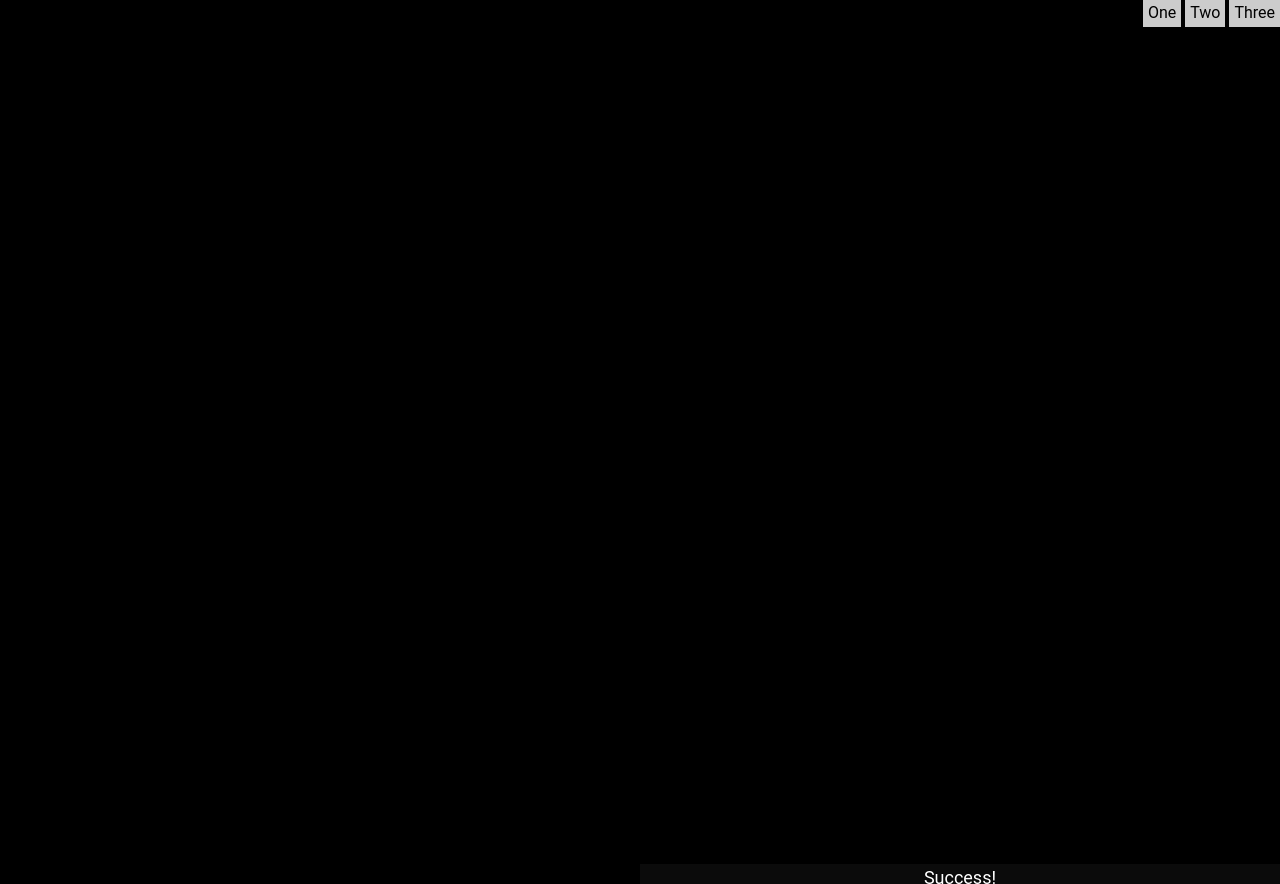
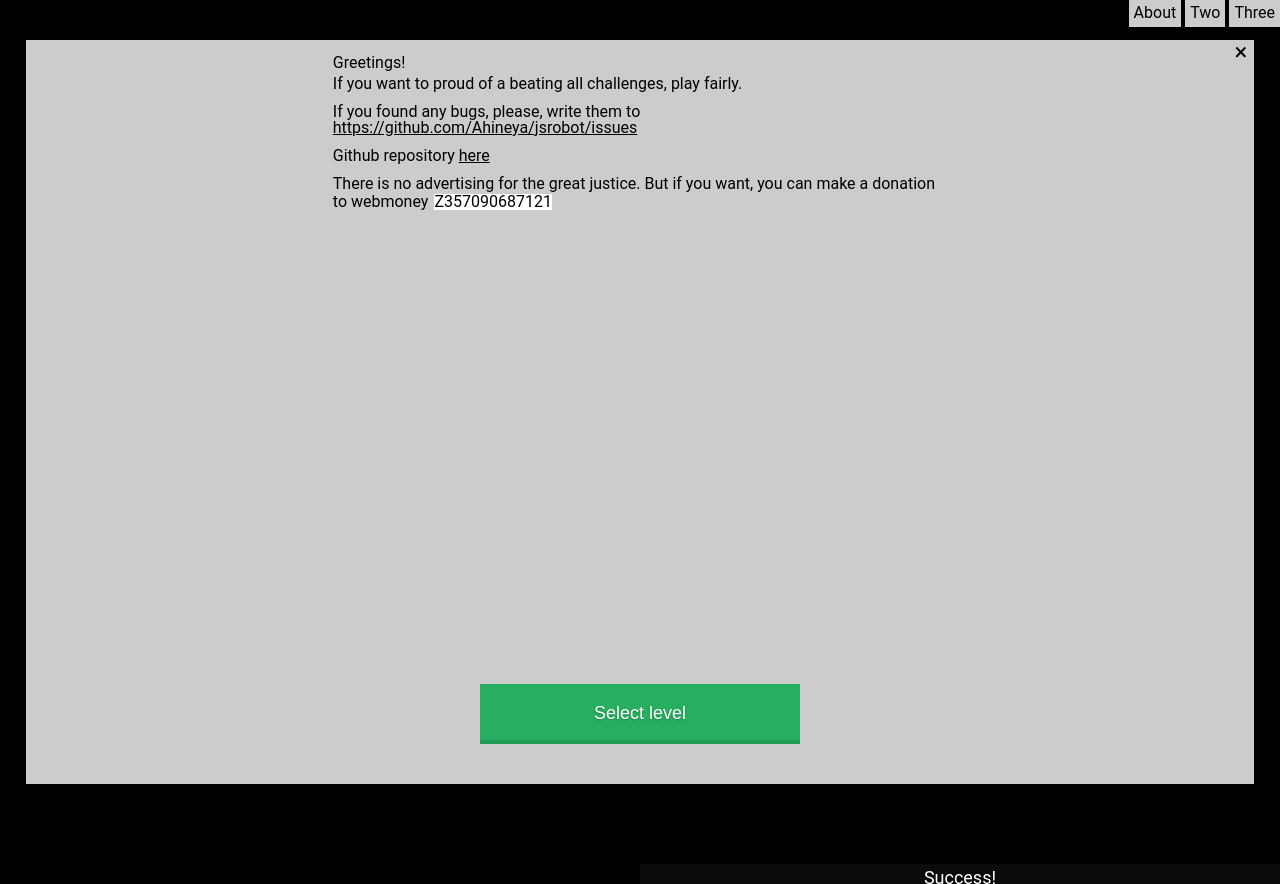
Before and after one commit to Ahineya/jsblackbox, a website: page index.html in a window 1280 px wide. Drawn offline with Linux system fonts and the light colour scheme; no server answers.

Commit message:
Add about page

```diff
--- a/css/main.css
+++ b/css/main.css
@@ -23,6 +23,72 @@ body {
 * {
     -moz-user-select: none;
        -moz-user-select: -moz-none;
+}
+
+.info {
+    position: fixed;
+    right: 2%;
+    top: 5%;
+    left: 2%;
+    bottom: 2%;
+    padding: 3px;
+    color: black;
+    background-color: #cccccc;
+    z-index: 2;
+    /*display: none;*/
+    overflow-y: auto;
+}
+
+.info .greeting {
+    position: absolute;
+    left: 0;
+    right: 0;
+    top: 0;
+    bottom: 0;
+    background-color: #cccccc;
+    min-height: 540px;
+
+}
+
+.info .greeting .words {
+    position: relative;
+    width: 50%;
+    padding: 15px;
+    margin: 0 auto;
+}
+
+.info .greeting h3 {
+    padding-bottom: 5px;
+}
+.info .greeting p {
+    padding-bottom: 12px;
+}
+.info .greeting p a, .info .greeting p a:visited {
+    color: black;
+}
+.info .greeting .code {
+    background-color: #f0f0f0;
+    margin: 2px;
+    display: inline-block;
+    background-color: white;
+    -webkit-user-select: text;
+    -apple-user-select: text;
+    -moz-user-select: text;
+    -ms-user-select: text;
+    -o-user-select: text;
+    user-select: text;
+}
+
+.info .greeting .bottom {
+    position: absolute;
+    bottom: 0;
+    left: 37%;
+    right: 37%;
+    height: 100px;
+}
+
+.info .greeting .guide {
+    display: none;
 }
 
 .circle-container {
--- a/index.html
+++ b/index.html
@@ -10,9 +10,63 @@
 <body>
 
 <div class="links">
-    <a href="#">One</a>
+    <a href="#" class="js-info">About</a>
     <a href="#">Two</a>
     <a href="#" class="three">Three</a>
+</div>
+
+<div class="info">
+    <div class="cross">
+        &times;
+    </div>
+    <div class="greeting">
+        <div class="words">
+
+            <div class="overview">
+
+                <h3>Greetings!</h3>
+                <p>
+                    If you want to proud of a beating all challenges, play fairly.
+                </p>
+                <p>
+                    If you found any bugs, please, write them to <a href="https://github.com/Ahineya/jsblackbox/issues" target="_blank">https://github.com/Ahineya/jsrobot/issues</a>
+                </p>
+                <p>
+                    Github repository <a href="https://github.com/Ahineya/jsblackbox" target="_blank">here</a>
+                </p>
+                <p>
+                    There is no advertising for the great justice.
+                    But if you want, you can make a donation to webmoney <span class='code'>Z357090687121</span>
+                </p>
+            </div>
+
+            <div class="guide">
+                <p>Available robot functions:</p>
+                <p>
+                    Moving functions moves the robot in specified direction.
+                    There are this functions and shortcuts:<br>
+                    <span class="code">R.move(direction);</span><br>
+                    <span class="code">R.walk(direction);</span><br>
+                    <span class="code">R.right();</span><br>
+                    <span class="code">R.left();</span><br>
+                    <span class="code">R.up();</span><br>
+                    <span class="code">R.down();</span><br>
+                    If robot can't move in specified direction then this functions returns false, otherwise they returns true.
+                </p>
+                <p>
+                    Recognizing function:<br>
+                    <span class="code">R.standingOn(symbol);</span><br>
+                    <span class="code">R.standingOn();</span><br>
+                    If the symbol specified it returns true if robot stands on specified symbol, otherwise returns false.<br>
+                    If the symbol isn't specified it returns symbol that robot stands when calling this function.
+                </p>
+            </div>
+        </div>
+        <div class="bottom">
+            <button class="select-level nephritis-flat-button">Select level</button>
+        </div>
+    </div>
+
 </div>
 
 <div class="circle-container">
--- a/js/app.js
+++ b/js/app.js
@@ -127,9 +127,17 @@ var Terminal = Terminal;
 
     $('.cross').click(function() {
         toggleContainer('close');
+        $('.info').hide();
     });
 
-    var t;
+    $('.js-info').click(function() {
+        $('.info').show();
+    });
+
+    $('.select-level').click(function() {
+        $('.info').hide();
+        toggleContainer('close');
+    });
 
     function loadLevel(level) {
 
@@ -145,19 +153,24 @@ var Terminal = Terminal;
         //var level = event.data.level;
         //console.log(level);
 
-        $('.name').text('Level: '+level.id);
+        $('.name').text('Level: ' + level.id);
         $('.message').html(level.description);
 
-        $('.next').off('click').on('click', function() {
-                currentLevel++;
-                loadLevel(levelsArr[currentLevel]);
+        $('.next').off('click').on('click', function () {
+            currentLevel++;
+            loadLevel(levelsArr[currentLevel]);
         });
 
-        t = new Terminal(level.input, level.output, level.func);
+        level.input = level.input.slice(0,3);
+        level.output = level.output.slice(0,3);
+
+        //console.log(level);
+
+        var t = new Terminal(level.input, level.output, level.func);
 
         t.verification(level.verFunc);
 
-        for (var i=0; i<t.get().input.length; i++) {
+        for (var i = 0; i < t.get().input.length; i++) {
             var row = $('<tr></tr>');
 
             var inputTd = $('<td></td>').text(level.input[i]);
@@ -168,11 +181,13 @@ var Terminal = Terminal;
                 .append(outputTd)
                 .append(expectedTd);
 
-            row.appendTo( $('.tuning') );
+            row.appendTo($('.tuning'));
 
         }
 
-        $('.run').off('click').on('click', function() {
+        (function (t) {
+
+        $('.run').off('click').on('click', function () {
 
             var $error = $('.error');
             var $tuning = $('.tuning');
@@ -190,7 +205,7 @@ var Terminal = Terminal;
 
                 $tuning.find('tr').remove();
 
-                for (var i=0; i<t.get().input.length; i++) {
+                for (var i = 0; i < t.get().input.length; i++) {
                     var row = $('<tr></tr>');
 
                     var inputTd = $('<td></td>').text(level.input[i]);
@@ -205,7 +220,7 @@ var Terminal = Terminal;
                         .append(outputTd)
                         .append(expectedTd);
 
-                    row.appendTo( $tuning );
+                    row.appendTo($tuning);
 
                 }
 
@@ -218,13 +233,14 @@ var Terminal = Terminal;
 
                 }
 
-            } catch(e) {
+            } catch (e) {
                 $error.text('# ' + e.toString());
                 $error.show();
             }
 
 
         });
+    })(t);
 
         toggleContainer('open', undefined, function() {
             $('.panel').css({
```
Also changed, not shown: 1 other file.
